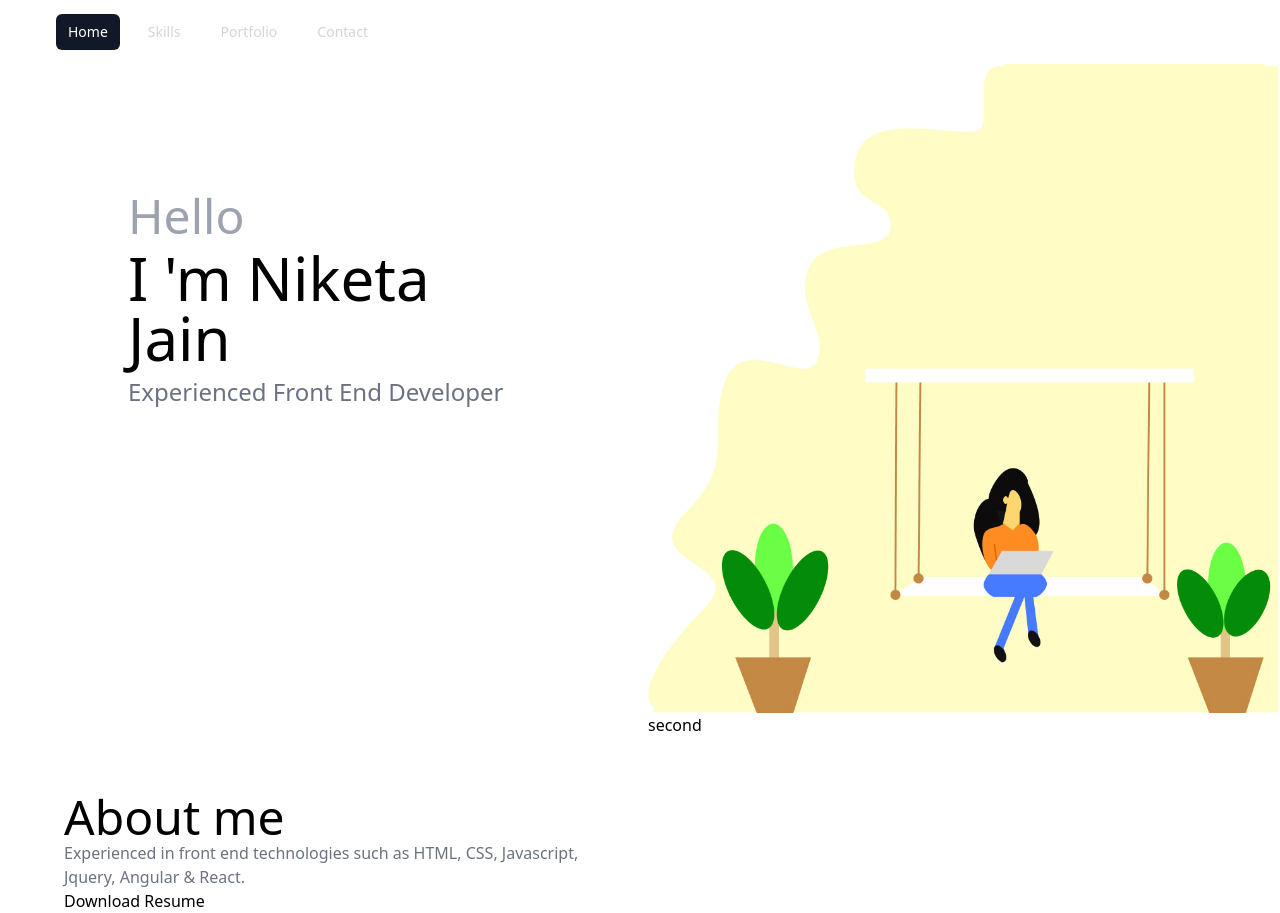
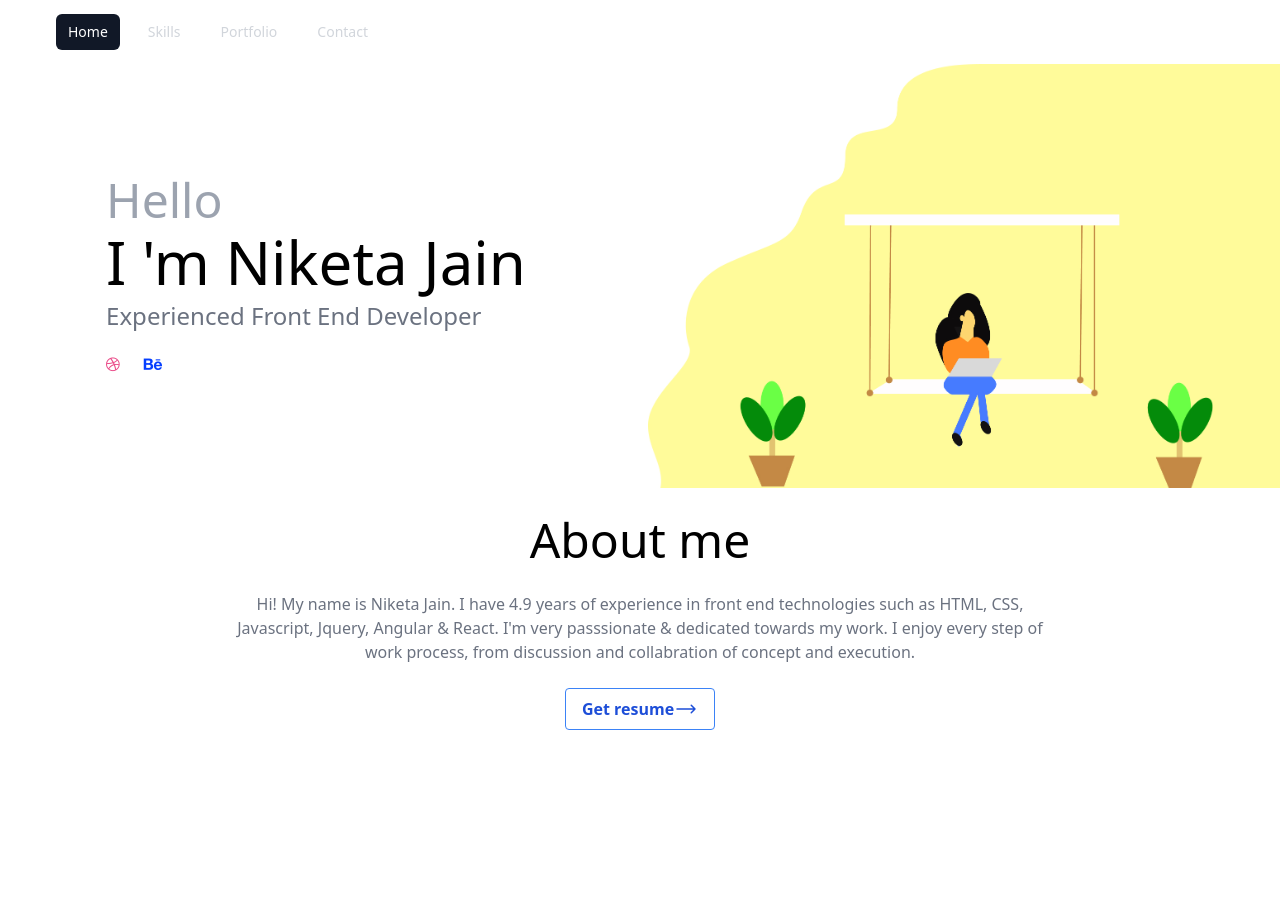
Before and after one commit to niketajn/niketa.github.io, a plain HTML site: page index.html in a window 1280 px wide. After the commit the page ends 800 px from the top, so only its background shows below. Drawn offline with nearby package versions, Linux system fonts and the light colour scheme; files that its build step writes are made by us from their sources.

Commit message:
added about section and made other changes

```diff
--- /dev/null
+++ b/css/style.css
@@ -0,0 +1,5 @@
+.content-middle{
+    display: flex;
+    flex-direction: column;
+    justify-content: center;
+}
--- a/index.html
+++ b/index.html
@@ -3,8 +3,10 @@
 <head>
   <meta charset="UTF-8">
   <meta name="viewport" content="width=device-width, initial-scale=1.0">
-  <link rel="stylesheet" href="style.css"/>
+  <link rel="stylesheet" href="./css/style.css"/>
+  <link rel="stylesheet" href="https://cdnjs.cloudflare.com/ajax/libs/font-awesome/4.7.0/css/font-awesome.min.css">
   <script src="https://cdn.tailwindcss.com"></script>
+  <script src="./js/download.js"></script>
 </head>
 <body>
     <nav>
@@ -57,23 +59,43 @@
     </nav>
 
   <section class="grid grid-cols-2 gap-4">
-      <div class="mx-auto max-w-7xl px-32">
-        <h1 class="text-gray-400 text-5xl pt-32">Hello</h1>
+      <div class="mx-auto max-w-7xl content-middle">
+        <h1 class="text-gray-400 text-5xl">Hello</h1>
         <h3 class="text-black text-6xl py-2">I 'm Niketa Jain</h3>
         <h5 class="text-gray-500 text-2xl">Experienced Front End Developer</h5>
+        <p class="pt-5 flex space-x-6">
+        <a href="https://dribbble.com/niketadesign" target="_blank">
+          <i class="fa fa-dribbble" style="color:#ea4c89"></i>
+        </a>
+        <a href="https://www.behance.net/niketajain" target="_blank">
+          <i class="fa fa-behance" style="color:#053eff"></i>
+        </a>
+
+      </p>
       </div>
       <div>
-        <img src="./images/bg-img.jpg" class="w-full w-height"/>
+        <img src="./images/bgImage.jpg" class="w-full w-height"/>
       </div>
   </section>
 
-  <section class="grid grid-cols-2 gap-4 mx-auto container max-w-6xl">
-      <div>
-        <h1 class="text-black-400 text-5xl pt-20">About me</h1>
-        <p class="text-gray-500 text-1xl">Experienced in front end technologies such as HTML, CSS, Javascript, Jquery, Angular & React.</p>
-        <button>Download Resume</button>
+  <section class="mx-auto container max-w-6xl text-center">
+      <div class="mx-auto">
+        <h1 class="text-black-400 text-5xl py-7">About me</h1>
+        <p class="text-gray-500 text-1xl mx-40">Hi! My name is Niketa Jain.
+          I have 4.9 years of experience in front end technologies such as HTML, CSS, Javascript, Jquery, Angular & React.
+          I'm very passsionate & dedicated towards my work.
+          I enjoy every step of work process, from discussion and collabration of concept and execution.</p>
+        <button class="my-6 bg-transparent hover:bg-blue-500 text-blue-700 font-semibold hover:text-white py-2 px-4 border border-blue-500 hover:border-transparent rounded">
+          <a class="flex"
+          download="Niketa_Jain_Resume"
+          onclick="download_file('https://github.com/niketajn/niketajn.github.io/blob/main/resume/Niketa_Jain_Resume_26_06_2023.docx.pdf','resume.pdf')">
+          <span>Get resume</span>
+          <svg xmlns="http://www.w3.org/2000/svg" fill="none" viewBox="0 0 24 24" stroke-width="1.5" stroke="currentColor" class="w-6 h-6">
+            <path stroke-linecap="round" stroke-linejoin="round" d="M17.25 8.25L21 12m0 0l-3.75 3.75M21 12H3" />
+          </svg>
+          </a>
+        </button>
       </div>
-      <div>second</div>
   </section>
 
 </body>
--- /dev/null
+++ b/js/download.js
@@ -0,0 +1,31 @@
+/* Helper function */
+function download_file(fileURL, fileName) {
+    // for non-IE
+    if (!window.ActiveXObject) {
+        var save = document.createElement('a');
+        save.href = fileURL;
+        save.target = '_blank';
+        var filename = fileURL.substring(fileURL.lastIndexOf('/')+1);
+        save.download = fileName || filename;
+           if ( navigator.userAgent.toLowerCase().match(/(ipad|iphone|safari)/) && navigator.userAgent.search("Chrome") < 0) {
+                document.location = save.href;
+    // window event not working here
+            }else{
+                var evt = new MouseEvent('click', {
+                    'view': window,
+                    'bubbles': true,
+                    'cancelable': false
+                });
+                save.dispatchEvent(evt);
+                (window.URL || window.webkitURL).revokeObjectURL(save.href);
+            }
+    }
+
+    // for IE < 11
+    else if ( !! window.ActiveXObject && document.execCommand)     {
+        var _window = window.open(fileURL, '_blank');
+        _window.document.close();
+        _window.document.execCommand('SaveAs', true, fileName || fileURL)
+        _window.close();
+    }
+    }
```
Also changed, not shown: images/bg-img.jpg (deleted), images/bgImage.jpg (added), js/css/style.css (deleted).
